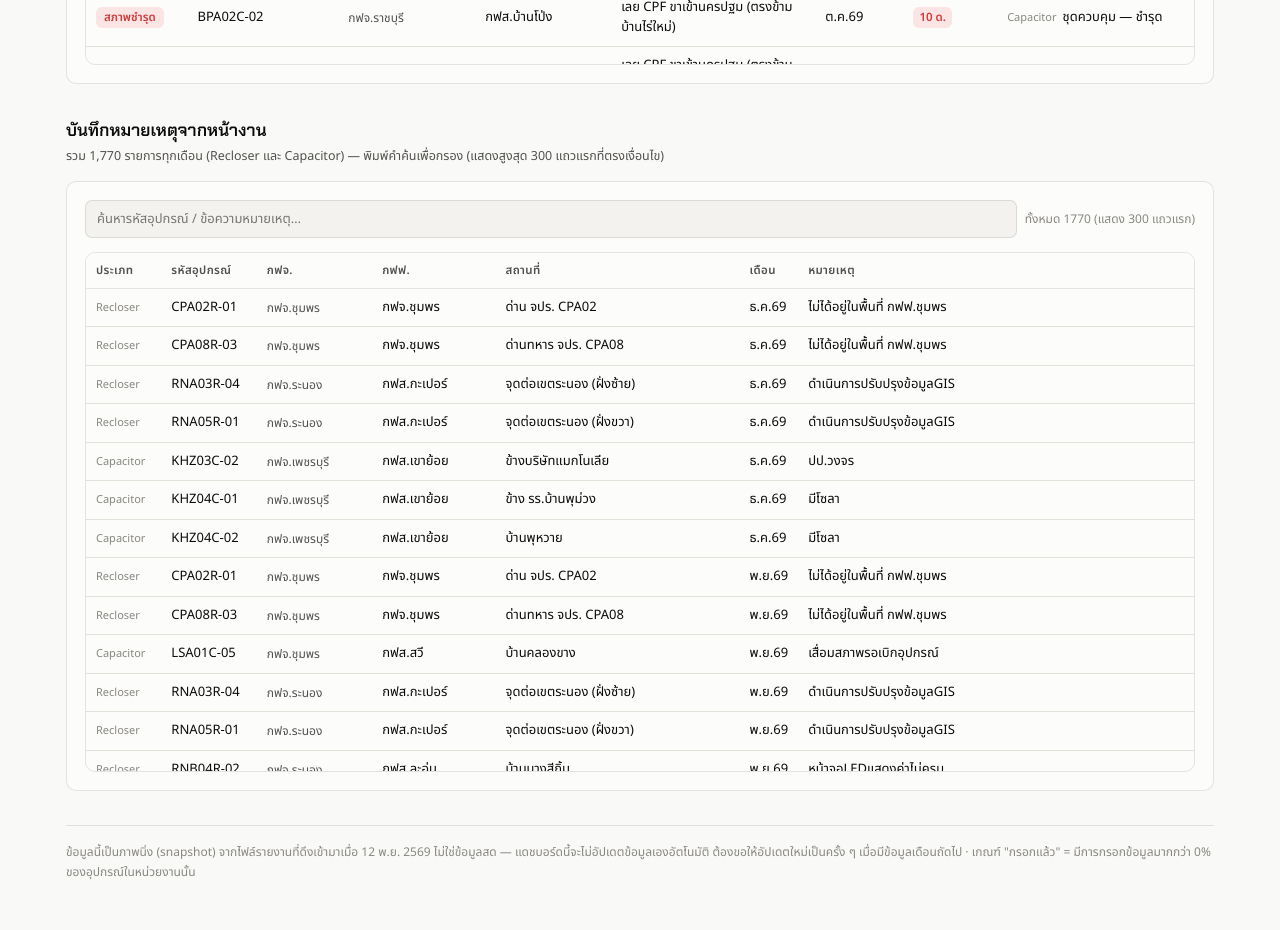
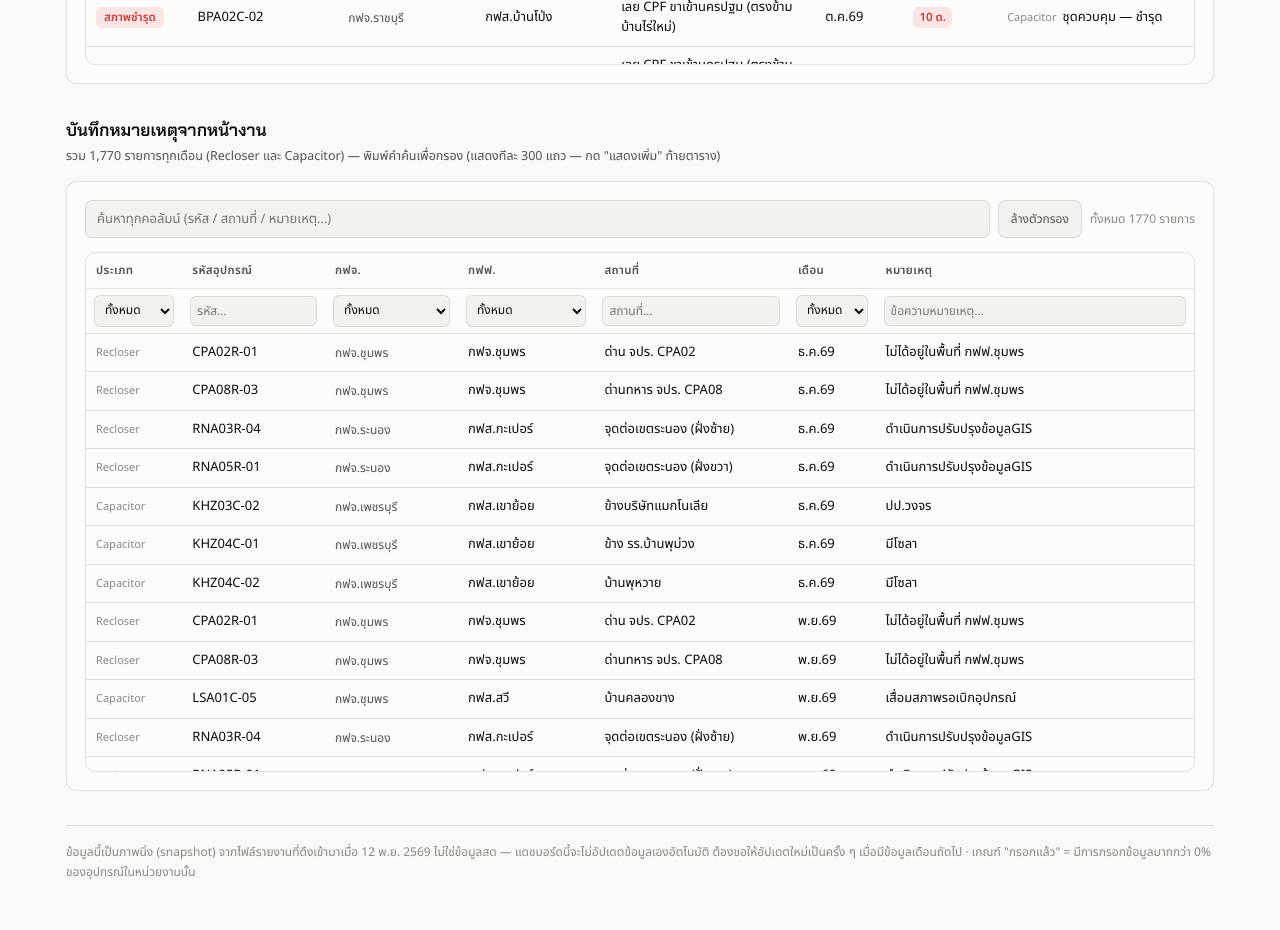
Before and after one commit to armteekapol36/recloser-capacitor-dashboard, a plain HTML site: page index.html in a window 1280 px wide. Shown: the part 2128-3058 px from the top of the page. Drawn offline with Linux system fonts and the light colour scheme.

Commit message:
Add files via upload

```diff
--- a/index.html
+++ b/index.html
@@ -237,15 +237,25 @@ footer.note{margin-top:30px; padding-top:16px; border-top:1px solid var(--border
 
 <section id="remarks">
   <h2>บันทึกหมายเหตุจากหน้างาน</h2>
-  <div class="section-sub">รวม <span id="remarkTotal"></span> รายการทุกเดือน (Recloser และ Capacitor) — พิมพ์คำค้นเพื่อกรอง (แสดงสูงสุด 300 แถวแรกที่ตรงเงื่อนไข)</div>
+  <div class="section-sub">รวม <span id="remarkTotal"></span> รายการทุกเดือน (Recloser และ Capacitor) — พิมพ์คำค้นเพื่อกรอง (แสดงทีละ 300 แถว — กด "แสดงเพิ่ม" ท้ายตาราง)</div>
   <div class="panel">
     <div class="filters">
-      <input type="search" id="remarkSearch" placeholder="ค้นหารหัสอุปกรณ์ / ข้อความหมายเหตุ…">
+      <input type="search" id="remarkSearch" placeholder="ค้นหาทุกคอลัมน์ (รหัส / สถานที่ / หมายเหตุ…)">
+      <button type="button" class="btn-clear" id="remarkClear">ล้างตัวกรอง</button>
       <span class="count-tag" id="remarkCount"></span>
     </div>
     <div class="table-scroll" id="remarkScroll">
       <table>
-        <thead><tr><th>ประเภท</th><th>รหัสอุปกรณ์</th><th>กฟจ.</th><th>กฟฟ.</th><th>สถานที่</th><th>เดือน</th><th>หมายเหตุ</th></tr></thead>
+        <thead class="hasf"><tr><th>ประเภท</th><th>รหัสอุปกรณ์</th><th>กฟจ.</th><th>กฟฟ.</th><th>สถานที่</th><th>เดือน</th><th>หมายเหตุ</th></tr>
+        <tr class="frow">
+          <th><select id="rEquip"><option value="">ทั้งหมด</option><option value="Recloser">Recloser</option><option value="Capacitor">Capacitor</option></select></th>
+          <th><input type="search" id="rCode" placeholder="รหัส…"></th>
+          <th><select id="rDist"><option value="">ทั้งหมด</option></select></th>
+          <th><select id="rOffice"><option value="">ทั้งหมด</option></select></th>
+          <th><input type="search" id="rLoc" placeholder="สถานที่…"></th>
+          <th><select id="rMonth"><option value="">ทั้งหมด</option></select></th>
+          <th><input type="search" id="rText" placeholder="ข้อความหมายเหตุ…"></th>
+        </tr></thead>
         <tbody id="remarkBody"></tbody>
       </table>
     </div>
@@ -542,14 +552,40 @@ footer.note{margin-top:30px; padding-top:16px; border-top:1px solid var(--border
 
   /* ---------- Remarks table (searchable, capped render) ---------- */
   var remarkRows = DATA.remarks.slice().sort(byMonthDesc);
-  var REMARK_CAP = 300;
+  var REMARK_STEP = 300, remarkCap = REMARK_STEP;
+  function uniqR(key, f){ var s={}; remarkRows.forEach(function(r){ if(!f||f(r)) s[r[key]]=1; }); return Object.keys(s); }
+  function fillSelR(sel, vals, keep){
+    var cur = keep ? sel.value : '';
+    while(sel.options.length>1) sel.remove(1);
+    vals.forEach(function(v){ var o=document.createElement('option'); o.value=v; o.textContent=v; sel.appendChild(o); });
+    sel.value = vals.indexOf(cur)>=0 ? cur : '';
+  }
+  var th = function(a,b){return a.localeCompare(b,'th');};
+  fillSelR(document.getElementById('rDist'), uniqR('dist').sort(th));
+  fillSelR(document.getElementById('rMonth'), DATA.months.filter(function(m){return remarkRows.some(function(r){return r.month===m;});}));
+  function refreshROffices(){
+    var d = document.getElementById('rDist').value;
+    fillSelR(document.getElementById('rOffice'), uniqR('office', d ? function(r){return r.dist===d;} : null).sort(th), true);
+  }
+  refreshROffices();
+  function hasR(v,q){ return !q || String(v==null?'':v).toLowerCase().indexOf(q)!==-1; }
   function renderRemarks(){
-    var q = document.getElementById('remarkSearch').value.trim().toLowerCase();
-    var filtered = q ? remarkRows.filter(function(r){
-      return (r.code||'').toLowerCase().indexOf(q)!==-1 || (r.remark||'').toLowerCase().indexOf(q)!==-1 || (r.office||'').toLowerCase().indexOf(q)!==-1;
-    }) : remarkRows;
-    document.getElementById('remarkCount').textContent = (q? filtered.length+' ตรงเงื่อนไข' : 'ทั้งหมด '+filtered.length) + (filtered.length>REMARK_CAP ? ' (แสดง '+REMARK_CAP+' แถวแรก)' : '');
-    var shown = filtered.slice(0, REMARK_CAP);
+    var g = function(id){ return document.getElementById(id).value.trim().toLowerCase(); };
+    var q=g('remarkSearch'), fEquip=document.getElementById('rEquip').value, fDist=document.getElementById('rDist').value,
+        fOffice=document.getElementById('rOffice').value, fMonth=document.getElementById('rMonth').value,
+        fCode=g('rCode'), fLoc=g('rLoc'), fText=g('rText');
+    var filtered = remarkRows.filter(function(r){
+      if(fEquip && (r.equip||'Recloser')!==fEquip) return false;
+      if(fDist && r.dist!==fDist) return false;
+      if(fOffice && r.office!==fOffice) return false;
+      if(fMonth && r.month!==fMonth) return false;
+      if(!hasR(r.code,fCode) || !hasR(r.loc,fLoc) || !hasR(r.remark,fText)) return false;
+      if(q && !hasR([r.code,r.loc,r.dist,r.office,r.month,r.equip,r.remark].join(' '), q)) return false;
+      return true;
+    });
+    var isFiltered = filtered.length !== remarkRows.length;
+    document.getElementById('remarkCount').textContent = (isFiltered ? filtered.length+' / '+remarkRows.length : 'ทั้งหมด '+filtered.length) + ' รายการ';
+    var shown = filtered.slice(0, remarkCap);
     var body = document.getElementById('remarkBody');
     if(shown.length===0){
       body.innerHTML = '<tr><td colspan="7"><div class="empty-state">ไม่พบหมายเหตุที่ตรงเงื่อนไข</div></td></tr>';
@@ -565,9 +601,20 @@ footer.note{margin-top:30px; padding-top:16px; border-top:1px solid var(--border
         '<td class="nowrap">'+esc(r.month)+'</td>'+
         '<td>'+esc(r.remark)+'</td>'+
         '</tr>';
-    }).join('');
+    }).join('') + (filtered.length>shown.length
+      ? '<tr><td colspan="7" style="text-align:center"><button type="button" class="btn-clear" id="remarkMore">แสดงเพิ่ม (เหลืออีก '+(filtered.length-shown.length)+' รายการ)</button></td></tr>' : '');
+    var mb = document.getElementById('remarkMore');
+    if(mb) mb.addEventListener('click', function(){ remarkCap += REMARK_STEP; renderRemarks(); });
   }
-  document.getElementById('remarkSearch').addEventListener('input', renderRemarks);
+  function resetCap(){ remarkCap = REMARK_STEP; renderRemarks(); }
+  ['rEquip','rOffice','rMonth'].forEach(function(id){ document.getElementById(id).addEventListener('change', resetCap); });
+  document.getElementById('rDist').addEventListener('change', function(){ refreshROffices(); resetCap(); });
+  ['remarkSearch','rCode','rLoc','rText'].forEach(function(id){ document.getElementById(id).addEventListener('input', resetCap); });
+  document.getElementById('remarkClear').addEventListener('click', function(){
+    ['rEquip','rDist','rOffice','rMonth'].forEach(function(id){ document.getElementById(id).value=''; });
+    ['remarkSearch','rCode','rLoc','rText'].forEach(function(id){ document.getElementById(id).value=''; });
+    refreshROffices(); resetCap();
+  });
   renderRemarks();
 
 })();
```
